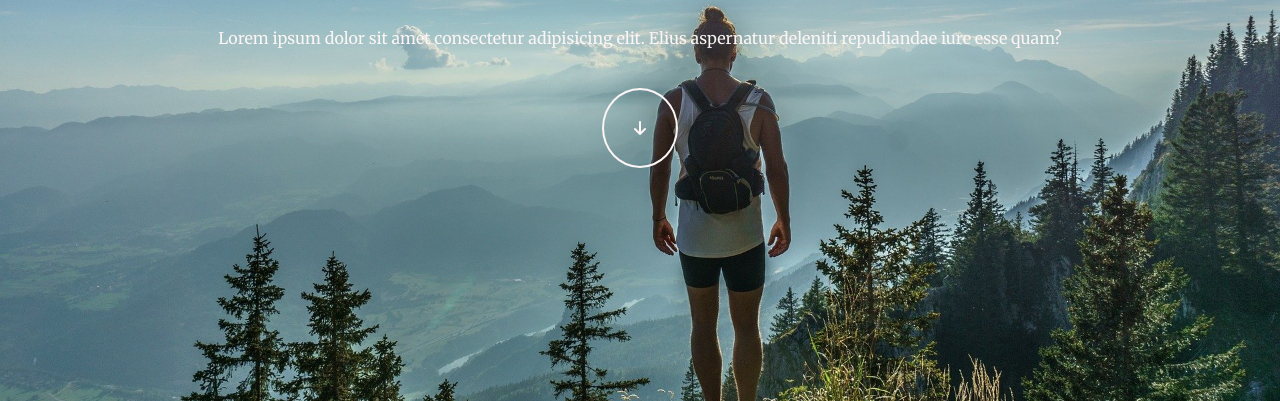
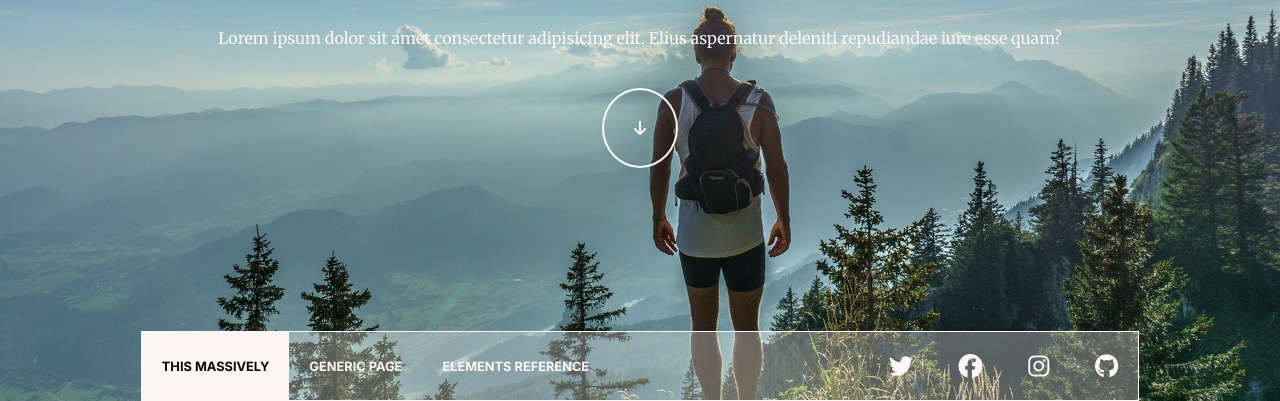
Before and after one commit to LassCissoko/FrontEnd-Mastering-Projet-2_Montagne, a plain HTML site: page index.html in a window 1280 px wide. Shown: the part 399-800 px from the top of the page. Drawn offline with Linux system fonts and the light colour scheme.

Commit message:
Stylisation NavBar

```diff
--- a/assets/styles/index.scss
+++ b/assets/styles/index.scss
@@ -1,2 +1,3 @@
 @import "./_settings.scss";
 @import "./layout/header";
+@import "./layout/navbar";
--- a/assets/styles/layout/_header.scss
+++ b/assets/styles/layout/_header.scss
@@ -22,5 +22,6 @@ header {
     border: solid 2.5px $color1;
     border-radius: 100%;
     padding: 30px;
+    cursor: pointer;
   }
 }
--- /dev/null
+++ b/assets/styles/layout/_navbar.scss
@@ -0,0 +1,50 @@
+nav {
+  position: absolute;
+  width: 100%;
+  height: 70px;
+  transform: translateY(-70px);
+
+  .nav-container {
+    width: 78%;
+    height: 100%;
+    display: flex;
+    justify-content: space-between;
+    margin: 0 auto;
+    border: solid 1px $color1;
+    color: $color1;
+    font-weight: bold;
+    background-color: rgba(255, 255, 255, 0.307);
+  }
+
+  .nav-container ul, li {
+    height: 100%;
+  }
+
+  .navigation {
+    display: flex;
+    font-size: 0.8rem;
+  }
+
+  .navigation li:first-child {
+    background-color: $color1;
+    color: $color2;
+  }
+
+  .navigation li:hover {
+    background-color: $color1;
+    color: $color2;
+    transition: 0.2s;
+    cursor: pointer;
+  }
+
+  .socials {
+    font-size: 1.5rem;
+  }
+
+  .navigation li,
+  .socials li {
+    padding-left: 20px;
+    padding-right: 20px;
+    align-content: center;
+  }
+}
--- /dev/null
+++ b/assets/styles/layout/dist/_navabr.css
@@ -0,0 +1,3 @@
+.navbar {
+  display: flex;
+}
```
Also changed, not shown: index.html (+1 -0 lines), assets/styles/dist/index.css, assets/styles/index.css, assets/styles/layout/_navabr.scss (deleted), assets/styles/layout/dist/_navbar.css (added), 1 other file.
